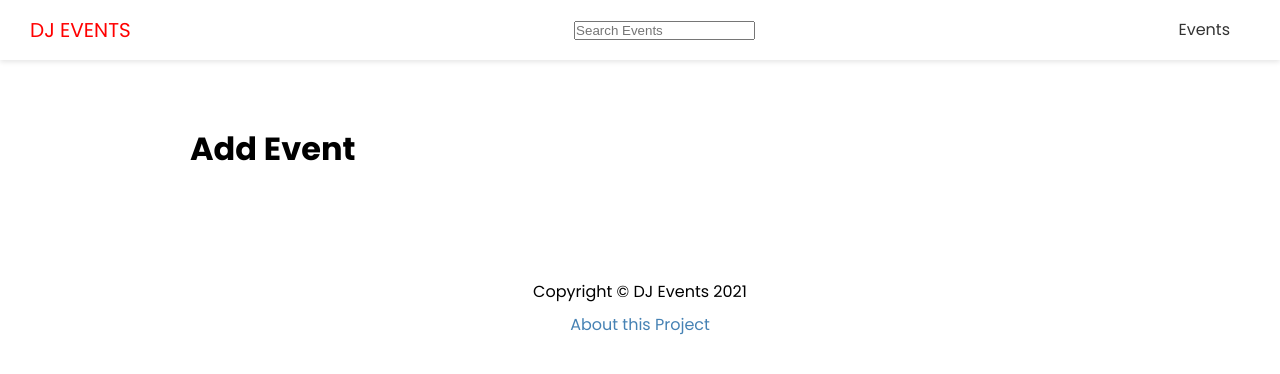
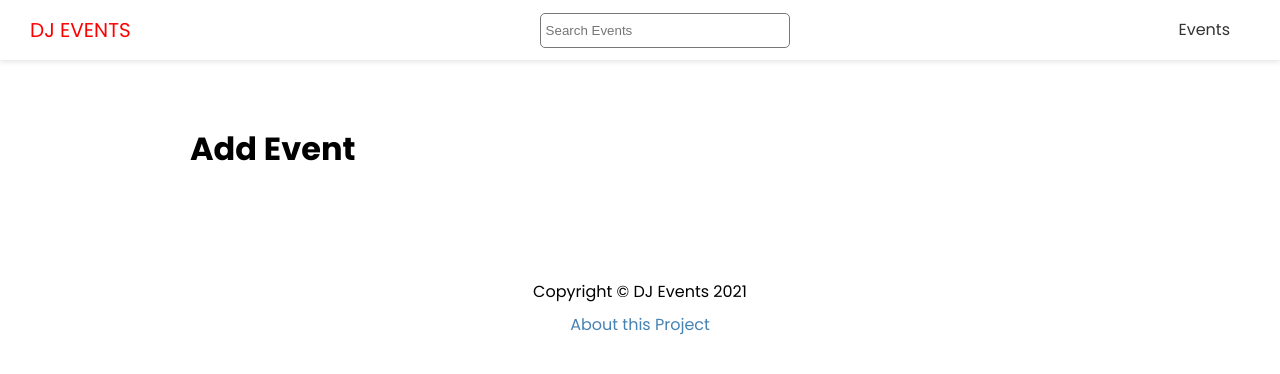
Before and after one commit to vidarshan/dj-events-frontend, a Next.js app: page /events/add in a window 1280 px wide. Shown: the top 374 px of the page. Built offline with nearby package versions, Linux system fonts and the light colour scheme.

Commit message:
Search Fix

```diff
--- a/components/Search.js
+++ b/components/Search.js
@@ -14,7 +14,8 @@ export default function Search() {
 
   const router = useRouter();
   return (
-    <form onSubmit={handleSubmit} className={styles.input}>
+    <div className={styles.search}>
+      <form onSubmit={handleSubmit}>
         <input
           type="text"
           value={term}
@@ -22,5 +23,6 @@ export default function Search() {
           placeholder="Search Events"
         />
       </form>
+    </div>
   );
 }
--- a/pages/events/search.js
+++ b/pages/events/search.js
@@ -10,7 +10,6 @@ export default function SearchPage({ events }) {
   const router = useRouter();
   return (
     <Layout title="Search Results">
-      <FaLaughWink href="/events">Search Page</FaLaughWink>
       <h1>Search Results for {router.query.term}</h1>
       {events.length === 0 && <h3>No Events</h3>}
       {events.map((evt) => (
--- a/styles/Search.module.css
+++ b/styles/Search.module.css
@@ -2,6 +2,6 @@
   width: 250px;
   height: 35px;
   padding: 5px;
-  border: 1px solid #777;
+  border: 1px #777 solid;
   border-radius: 5px;
 }
```
Lines whose indentation alone changed are shown as unchanged.
